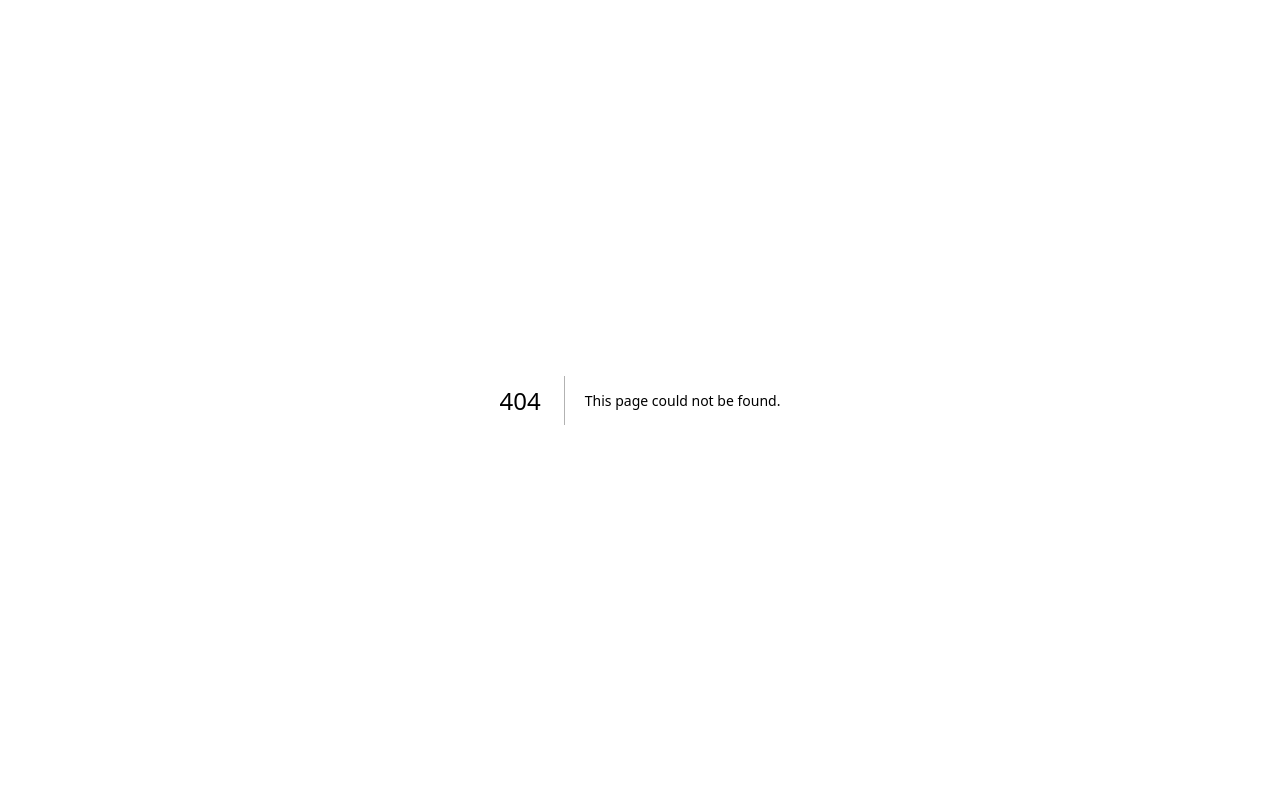
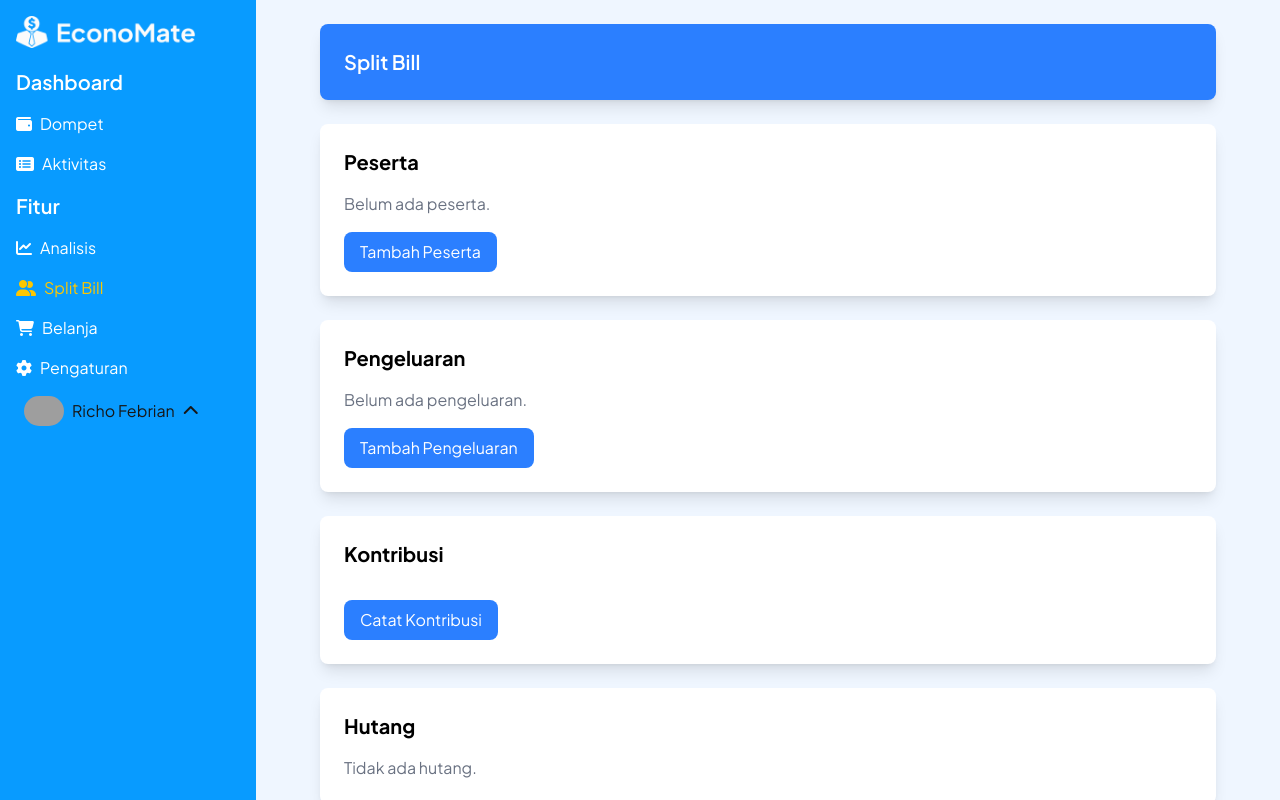
Before and after one commit to richofal/economate_website, a Next.js app: page /split-bill in a window 1280 px wide. Before the commit this address had no page. Built offline with nearby package versions, Linux system fonts and the light colour scheme; grey boxes are pictures that could not be loaded.

Commit message:
Menambahkan fitur split bill

```diff
--- /dev/null
+++ b/app/components/SplitBill.tsx
@@ -0,0 +1,187 @@
+"use client";
+
+import React, { useState } from "react";
+
+const SplitBill = () => {
+  const [participants, setParticipants] = useState<string[]>([]);
+  const [expenses, setExpenses] = useState<{ name: string; amount: number }[]>(
+    []
+  );
+  const [contributions, setContributions] = useState<Record<string, number>>(
+    {}
+  );
+
+  const addParticipant = () => {
+    const name = prompt("Masukkan nama peserta:");
+    if (name && !participants.includes(name)) {
+      setParticipants((prev) => [...prev, name]);
+      setContributions((prev) => ({ ...prev, [name]: 0 }));
+    }
+  };
+
+  const addExpense = () => {
+    const name = prompt("Masukkan nama pengeluaran:");
+    const amount = prompt("Masukkan jumlah pengeluaran (contoh: 100000):");
+    if (name && amount && !isNaN(Number(amount))) {
+      const numericAmount = Number(amount);
+      setExpenses((prev) => [...prev, { name, amount: numericAmount }]);
+    }
+  };
+
+  const recordContribution = () => {
+    participants.forEach((participant) => {
+      const amount = prompt(
+        `Berapa uang yang dikeluarkan oleh ${participant}?`
+      );
+      if (amount && !isNaN(Number(amount))) {
+        setContributions((prev) => ({
+          ...prev,
+          [participant]: Number(amount),
+        }));
+      }
+    });
+  };
+
+  const calculateDebts = () => {
+    const totalExpenses = expenses.reduce(
+      (sum, expense) => sum + expense.amount,
+      0
+    );
+    const perPerson = totalExpenses / participants.length;
+
+    const balances: Record<string, number> = { ...contributions };
+
+    participants.forEach((participant) => {
+      balances[participant] -= perPerson;
+    });
+
+    const debts: { from: string; to: string; amount: number }[] = [];
+    const creditors = Object.entries(balances)
+      .filter(([, balance]) => balance > 0)
+      .map(([name, balance]) => ({ name, balance }));
+    const debtors = Object.entries(balances)
+      .filter(([, balance]) => balance < 0)
+      .map(([name, balance]) => ({ name, balance: -balance }));
+
+    while (creditors.length > 0 && debtors.length > 0) {
+      const creditor = creditors[0];
+      const debtor = debtors[0];
+      const amount = Math.min(creditor.balance, debtor.balance);
+
+      debts.push({ from: debtor.name, to: creditor.name, amount });
+
+      creditor.balance -= amount;
+      debtor.balance -= amount;
+
+      if (creditor.balance === 0) creditors.shift();
+      if (debtor.balance === 0) debtors.shift();
+    }
+
+    return debts;
+  };
+
+  const formattedCurrency = (amount: number) =>
+    "Rp " + amount.toLocaleString("id-ID");
+
+  const debts = calculateDebts();
+
+  return (
+    <div className="bg-blue-50 p-6 min-h-screen">
+      <div className="max-w-4xl mx-auto space-y-6">
+        {/* Header */}
+        <div className="bg-blue-500 text-white p-6 rounded-lg shadow-lg">
+          <h2 className="text-xl font-semibold">Split Bill</h2>
+        </div>
+
+        {/* Participants Section */}
+        <div className="bg-white p-6 rounded-lg shadow-lg">
+          <h3 className="text-xl font-bold text-black mb-4">Peserta</h3>
+          <div className="space-y-2">
+            {participants.length > 0 ? (
+              participants.map((participant, index) => (
+                <div
+                  key={index}
+                  className="flex justify-between text-black items-center border-b py-2"
+                >
+                  <span>{participant}</span>
+                  <span>
+                    Kontribusi: {formattedCurrency(contributions[participant])}
+                  </span>
+                </div>
+              ))
+            ) : (
+              <p className="text-gray-500">Belum ada peserta.</p>
+            )}
+          </div>
+          <button
+            className="bg-blue-500 text-white px-4 py-2 rounded-lg mt-4 hover:bg-blue-600 transition-all"
+            onClick={addParticipant}
+          >
+            Tambah Peserta
+          </button>
+        </div>
+
+        {/* Expenses Section */}
+        <div className="bg-white p-6 rounded-lg shadow-lg">
+          <h3 className="text-xl font-bold text-black mb-4">Pengeluaran</h3>
+          <div className="space-y-2">
+            {expenses.length > 0 ? (
+              expenses.map((expense, index) => (
+                <div
+                  key={index}
+                  className="flex text-black justify-between items-center border-b py-2"
+                >
+                  <span>{expense.name}</span>
+                  <span>{formattedCurrency(expense.amount)}</span>
+                </div>
+              ))
+            ) : (
+              <p className="text-gray-500">Belum ada pengeluaran.</p>
+            )}
+          </div>
+          <button
+            className="bg-blue-500 text-white px-4 py-2 rounded-lg mt-4 hover:bg-blue-600 transition-all"
+            onClick={addExpense}
+          >
+            Tambah Pengeluaran
+          </button>
+        </div>
+
+        {/* Contributions Section */}
+        <div className="bg-white p-6 rounded-lg shadow-lg">
+          <h3 className="text-xl font-bold text-black mb-4">Kontribusi</h3>
+          <button
+            className="bg-blue-500 text-white px-4 py-2 rounded-lg mt-4 hover:bg-blue-600 transition-all"
+            onClick={recordContribution}
+          >
+            Catat Kontribusi
+          </button>
+        </div>
+
+        {/* Debts Section */}
+        <div className="bg-white p-6 rounded-lg shadow-lg">
+          <h3 className="text-xl font-bold text-black mb-4">Hutang</h3>
+          <div className="space-y-2">
+            {debts.length > 0 ? (
+              debts.map((debt, index) => (
+                <div
+                  key={index}
+                  className="flex justify-between text-black items-center border-b py-2"
+                >
+                  <span>
+                    {debt.from} berhutang kepada {debt.to}
+                  </span>
+                  <span>{formattedCurrency(debt.amount)}</span>
+                </div>
+              ))
+            ) : (
+              <p className="text-gray-500">Tidak ada hutang.</p>
+            )}
+          </div>
+        </div>
+      </div>
+    </div>
+  );
+};
+
+export default SplitBill;
--- /dev/null
+++ b/app/split-bill/page.tsx
@@ -0,0 +1,18 @@
+"use client";
+
+import React from "react";
+import Sidebar from "../components/Sidebar";
+import SplitBill from "../components/SplitBill";
+
+const UserAktivitas = () => {
+  return (
+    <div className="flex h-screen">
+      <Sidebar />
+      <div className="flex-1 overflow-auto">
+        <SplitBill />
+      </div>
+    </div>
+  );
+};
+
+export default UserAktivitas;
```
